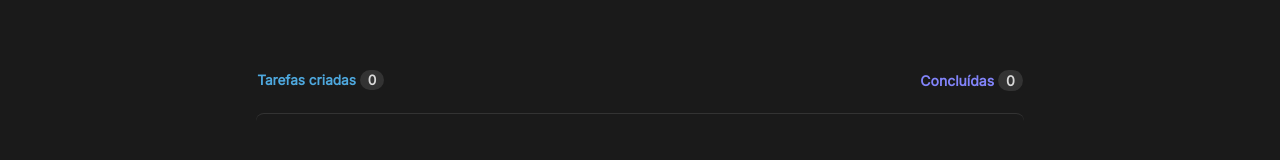
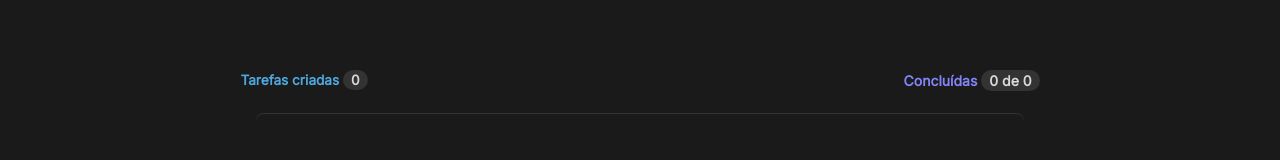
Before and after one commit to D1ogooo/TodoList-ignite, a React (Vite) app: page / in a window 1280 px wide. Shown: the part 248-408 px from the top of the page. Built offline with nearby package versions, Linux system fonts and the light colour scheme.

Commit message:
TUDO CERTO!

```diff
--- a/src/App.jsx
+++ b/src/App.jsx
@@ -27,9 +27,7 @@ function App() {
     setListaDeMarcadores(updateItens)
   }
 
-
-    const countDone = listaDeMarcadores.filter(item => item.done).length
-
+  const countDone = listaDeMarcadores.filter(item => item.done).length
 
   return (
     <>
@@ -44,7 +42,7 @@ function App() {
       <PaiContainer>
         <Tarefas>
           <h2>Tarefas criadas <span>{listaDeMarcadores.length}</span></h2>
-          <h3>Concluídas <span>{countDone}</span> </h3>
+          <h3>Concluídas <span>{countDone} de {listaDeMarcadores.length}</span> </h3>
         </Tarefas>
         {listaDeMarcadores.length ? (
           listaDeMarcadores.map((lista, index) => (
```
